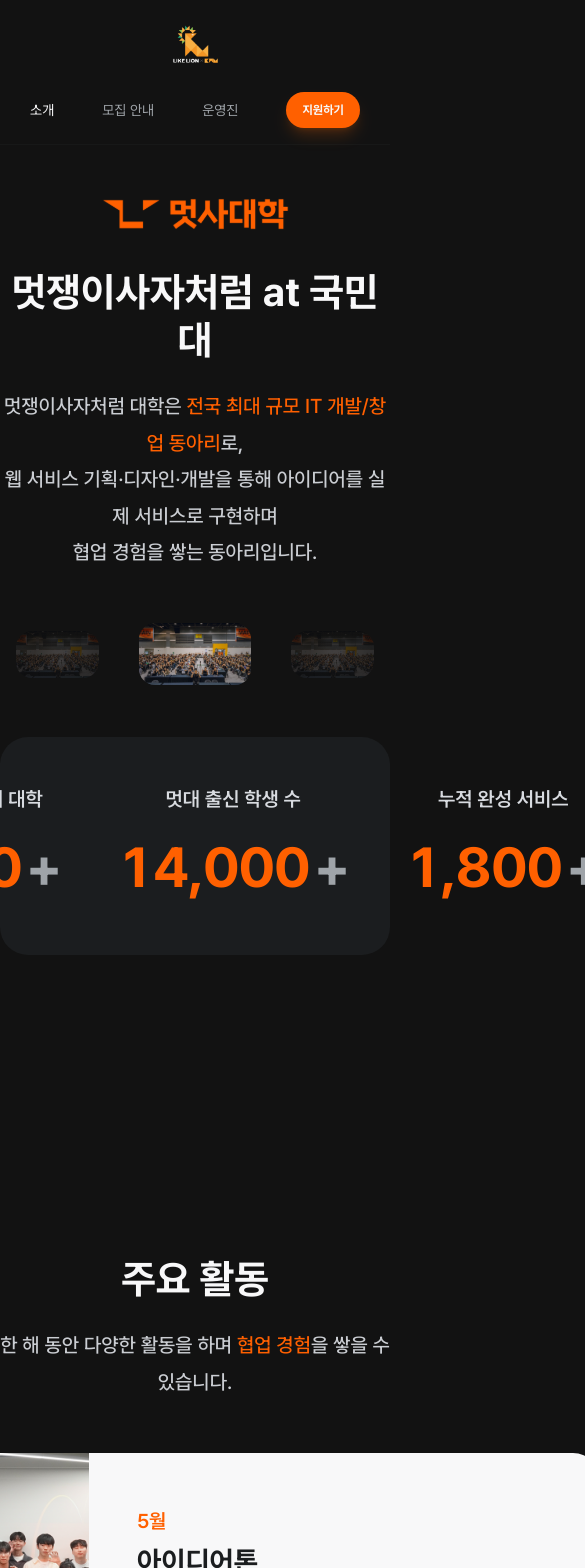
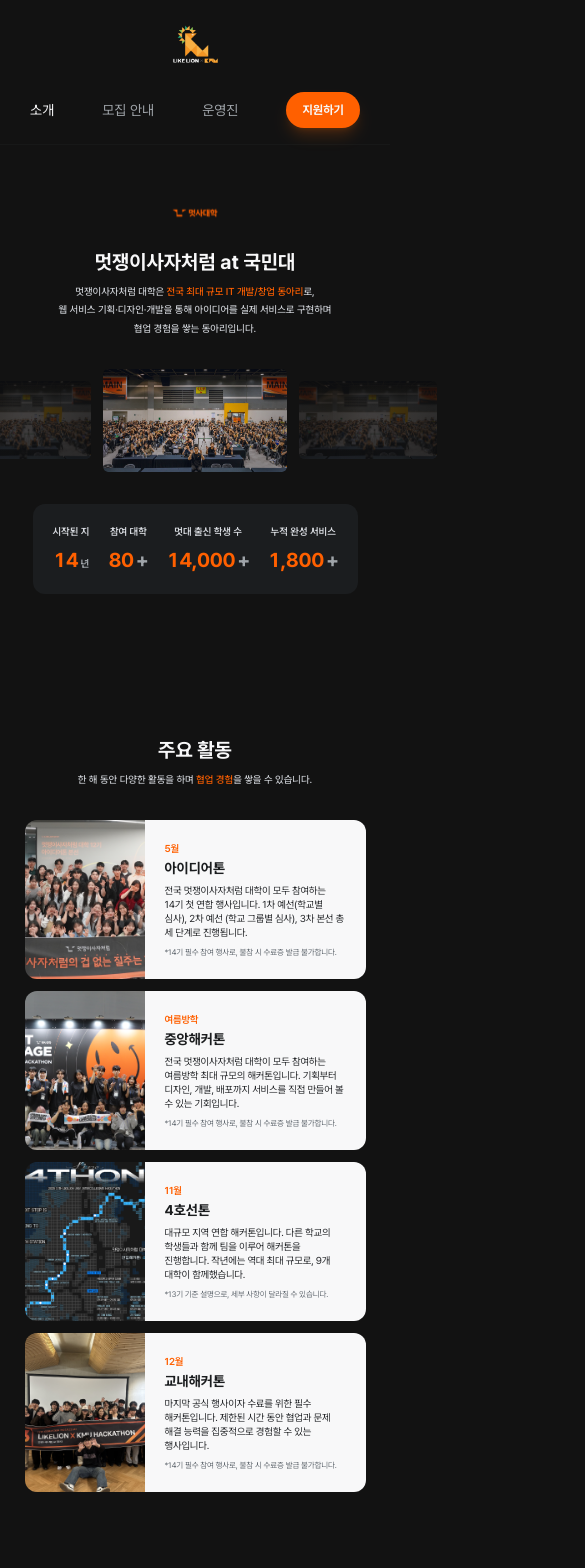
Before and after one commit to LikeLion-at-KMU/14th-Page, a Next.js app: page / in a window 390 px wide. Shown: the top 1568 px of the page, 585 px wide, since content can reach past the window. Built offline with nearby package versions, Linux system fonts and the light colour scheme.

Commit message:
Feat: 소개 페이지 모바일 레이아웃 반영

```diff
--- a/app/layout.js
+++ b/app/layout.js
@@ -3,8 +3,8 @@
 
 export default function RootLayout({ children }) {
   return (
-    <html lang="ko">
-      <body>
+    <html lang="ko" suppressHydrationWarning>
+      <body suppressHydrationWarning>
         <Header />
         {children}
       </body>
--- a/app/page.js
+++ b/app/page.js
@@ -8,7 +8,7 @@
 
 export default function Page() {
   return (
-    <main className="flex flex-col items-center justify-center gap-[100px]">
+    <main className="flex flex-col items-center justify-center gap-12 md:gap-[100px]">
       <Hero>
         <GalleryStrip />
         <StatsCard />
--- a/components/Intro/Activities.jsx
+++ b/components/Intro/Activities.jsx
@@ -13,15 +13,16 @@
   }
 };
 
-function ActivityRow({ month, title, desc, note, imageSrc, imgPos = "50% 50%", imgScale = 1 }) {
+/* 데스크톱 카드 */
+function ActivityRowDesktop({ month, title, desc, note, imageSrc, imgPos = "50% 50%", imgScale = 1 }) {
   return (
     <motion.div
       variants={cardVariants}
-      whileHover={{ y: -5 }} // 호버 시 아주 살짝 위로 들림
-      className="relative h-[312px] w-[812px] group" // group 클래스 추가 (이미지 제어용)
+      whileHover={{ y: -5 }}
+      className="relative h-[312px] w-[812px] group hidden md:flex"
     >
       {/* left image */}
-      <div className="absolute left-0 top-0 h-[312px] w-[300px] overflow-hidden rounded-l-[28px]">
+      <div className="h-[312px] w-[300px] overflow-hidden rounded-l-[28px] shrink-0">
         {/* eslint-disable-next-line @next/next/no-img-element */}
         <img
           src={imageSrc}
@@ -37,7 +38,7 @@
       </div>
 
       {/* right content */}
-      <div className="surface-light absolute left-[300px] top-0 flex h-[312px] w-[512px] items-center justify-center rounded-r-[28px]">
+      <div className="surface-light flex h-[312px] w-[512px] items-center justify-center rounded-r-[28px]">
         <div className="flex w-[416px] flex-col gap-4">
           <div className="flex flex-col items-start gap-3 whitespace-normal break-keep">
             <p className="text-[20px] font-semibold leading-[24px] tracking-[-0.02em] text-primary">{month}</p>
@@ -46,6 +47,46 @@
           </div>
           {note ? (
             <p className="text-[16px] leading-[19px] tracking-[-0.02em] text-text-muted">{note}</p>
+          ) : null}
+        </div>
+      </div>
+    </motion.div>
+  );
+}
+
+/* 모바일 카드 */
+function ActivityRowMobile({ month, title, mobileDesc, note, imageSrc, imgPos = "50% 50%", imgScale = 1 }) {
+  return (
+    <motion.div
+      variants={cardVariants}
+      className="flex w-[341px] h-[159px] md:hidden"
+    >
+      {/* left image */}
+      <div className="w-[120px] h-[159px] overflow-hidden rounded-l-[12px] shrink-0">
+        {/* eslint-disable-next-line @next/next/no-img-element */}
+        <img
+          src={imageSrc}
+          alt=""
+          draggable={false}
+          className="h-full w-full object-cover"
+          style={{
+            objectPosition: imgPos,
+            transform: `scale(${imgScale})`,
+            transformOrigin: "center",
+          }}
+        />
+      </div>
+
+      {/* right content */}
+      <div className="surface-light flex-1 flex items-center justify-center rounded-r-[12px] px-5">
+        <div className="flex flex-col gap-2 w-full">
+          <div className="flex flex-col items-start gap-1.5 whitespace-normal break-keep">
+            <p className="text-[10px] font-semibold leading-[12px] tracking-[-0.02em] text-primary">{month}</p>
+            <p className="text-[14px] font-bold leading-[17px] text-text-strong">{title}</p>
+            <p className="text-[10px] leading-[140%] tracking-[-0.02em] text-text">{mobileDesc}</p>
+          </div>
+          {note ? (
+            <p className="text-[8px] leading-[10px] tracking-[-0.02em] text-text-muted whitespace-nowrap">{note}</p>
           ) : null}
         </div>
       </div>
@@ -62,18 +103,29 @@
       <motion.div
         initial="hidden"
         whileInView="visible"
-        viewport={{ once: true, margin: "-200px" }}
+        viewport={{ once: true, margin: "-100px" }}
         variants={{
           visible: {
             transition: {
-              staggerChildren: 0.2 // 자식 요소들이 0.2초 간격으로 등장
+              staggerChildren: 0.2
             }
           }
         }}
-        className="flex w-[812px] flex-col gap-5"
+        className="flex w-full md:w-[812px] flex-col items-center gap-3 md:gap-5"
       >
         {activities.map((item) => (
-          <ActivityRow key={item.title} {...item} />
+          <div key={item.title}>
+            <ActivityRowDesktop {...item} />
+            <ActivityRowMobile
+              month={item.month}
+              title={item.title}
+              mobileDesc={item.mobileDesc || item.desc}
+              note={item.note}
+              imageSrc={item.imageSrc}
+              imgPos={item.imgPos}
+              imgScale={item.imgScale}
+            />
+          </div>
         ))}
       </motion.div>
     </SectionLayout>
--- a/components/Intro/GalleryStrip.jsx
+++ b/components/Intro/GalleryStrip.jsx
@@ -1,6 +1,6 @@
 function Img({ src, aspect, dim }) {
   return (
-    <div className={`relative overflow-hidden rounded-[16px] ${aspect}`}>
+    <div className={`relative overflow-hidden rounded-[5px] md:rounded-[16px] ${aspect}`}>
       {/* eslint-disable-next-line @next/next/no-img-element */}
       <img
         src={src}
@@ -9,24 +9,27 @@
         style={{ opacity: dim ? 0.25 : 1 }}
         draggable={false}
       />
-      <div className="pointer-events-none  absolute inset-0 bg-[radial-gradient(circle,rgba(0,0,0,0)_0%,rgba(0,0,0,0.2)_100%)]" />
+      <div className="pointer-events-none absolute inset-0 bg-[radial-gradient(circle,rgba(0,0,0,0)_0%,rgba(0,0,0,0.2)_100%)]" />
     </div>
   );
 }
 
 export default function GalleryStrip() {
   return (
-    <div className="mx-auto flex w-full max-w-[1440px] items-center justify-center gap-10 px-4">
-      <div className="flex-1">
-        <Img src="/gallery/Img1.png" aspect="aspect-[427/240]" dim/>
+    <div className="mx-auto flex w-full max-w-[488px] md:max-w-[1440px] items-center justify-center gap-3 md:gap-10 px-0 md:px-4">
+      {/* 모바일: 138x78, 데스크톱: flex-1 */}
+      <div className="w-[138px] md:w-auto md:flex-1 shrink-0 md:shrink">
+        <Img src="/gallery/Img1.png" aspect="aspect-[138/78] md:aspect-[427/240]" dim/>
       </div>
 
-      <div className="flex-[1.33]">
-        <Img src="/gallery/Img1.png" aspect="aspect-[569/320]" />
+      {/* 모바일: 184x103, 데스크톱: flex-[1.33] */}
+      <div className="w-[184px] md:w-auto md:flex-[1.33] shrink-0 md:shrink">
+        <Img src="/gallery/Img1.png" aspect="aspect-[184/103] md:aspect-[569/320]" />
       </div>
 
-      <div className="flex-1">
-        <Img src="/gallery/Img1.png" aspect="aspect-[427/240]" dim/>
+      {/* 모바일: 138x78, 데스크톱: flex-1 */}
+      <div className="w-[138px] md:w-auto md:flex-1 shrink-0 md:shrink">
+        <Img src="/gallery/Img1.png" aspect="aspect-[138/78] md:aspect-[427/240]" dim/>
       </div>
     </div>
   );
--- a/components/Intro/Hero.jsx
+++ b/components/Intro/Hero.jsx
@@ -2,9 +2,28 @@
 
 export default function Hero({ children }) {
   return (
-    <div className="flex w-full flex-col items-center pt-[88px]">
+    <div className="flex w-full flex-col items-center pt-[140px] md:pt-[88px]">
       <SectionLayout
-        image = {<img src="/LikeLion_Logo.svg" alt="멋사대학 로고" width={207} height={52} draggable={false}/>}
+        image={
+          <>
+            {/* 모바일: 50x50 로고 */}
+            <img
+              src="/LikeLion_Logo.svg"
+              alt="멋사대학 로고"
+              className="block md:hidden w-[50px] h-[50px]"
+              draggable={false}
+            />
+            {/* 데스크톱: 207x52 로고 */}
+            <img
+              src="/LikeLion_Logo.svg"
+              alt="멋사대학 로고"
+              className="hidden md:block"
+              width={207}
+              height={52}
+              draggable={false}
+            />
+          </>
+        }
         title="멋쟁이사자처럼 at 국민대"
         description={
           <>
--- a/components/Intro/StatsCard.jsx
+++ b/components/Intro/StatsCard.jsx
@@ -4,26 +4,26 @@
   const hasPlus = value.includes("+");
   const numericValue = Number(value.replace(/[,+]/g, ""));
   return (
-    <div className="flex flex-col items-center justify-center gap-4">
-      <div className="text-[20px] font-semibold leading-[140%] text-[var(--g3)]">{label}</div>
-      <div className="relative h-[78px] tabular-nums">
+    <div className="flex flex-col items-center justify-center gap-2 md:gap-4">
+      <div className="text-[10px] md:text-[20px] font-semibold leading-[140%] text-[var(--g3)] whitespace-nowrap">{label}</div>
+      <div className="relative h-[28px] md:h-[78px] tabular-nums">
         {/* 최종 값으로 너비 예약 (보이지 않는 더미값) */}
-        <div className="invisible flex items-end justify-center gap-1" aria-hidden="true">
-          <span className="text-[56px] font-bold leading-[140%] tracking-[-0.02em]">{value}</span>
+        <div className="invisible flex items-end justify-center gap-0.5 md:gap-1" aria-hidden="true">
+          <span className="text-[20px] md:text-[56px] font-bold leading-[140%] tracking-[-0.02em]">{value}</span>
           {suffix && (
-            <span className="pb-[12px] text-[32px] font-bold leading-[140%] tracking-[-0.02em]">{suffix}</span>
+            <span className="pb-1 md:pb-3 text-[10px] md:text-[32px] font-bold leading-[140%] tracking-[-0.02em]">{suffix}</span>
           )}
         </div>
         {/* 실제 애니메이션 값 */}
-        <div className="absolute inset-0 flex items-end justify-center gap-1">
-          <span className="text-[56px] font-bold leading-[140%] tracking-[-0.02em] text-primary">
+        <div className="absolute inset-0 flex items-end justify-center gap-0.5 md:gap-1">
+          <span className="text-[20px] md:text-[56px] font-bold leading-[140%] tracking-[-0.02em] text-primary">
             <AnimatedCounter to={numericValue} />
           </span>
           {hasPlus && (
-            <span className="text-[56px] font-bold leading-[140%] tracking-[-0.02em] text-text-subtle">+</span>
+            <span className="text-[20px] md:text-[56px] font-bold leading-[140%] tracking-[-0.02em] text-text-subtle">+</span>
           )}
           {suffix && (
-            <span className="pb-[12px] text-[32px] font-bold leading-[140%] tracking-[-0.02em] text-text-subtle">
+            <span className="pb-1 md:pb-3 text-[10px] md:text-[32px] font-bold leading-[140%] tracking-[-0.02em] text-text-subtle">
               {suffix}
             </span>
           )}
@@ -36,8 +36,8 @@
 
 export default function StatsCard() {
   return(
-    <div className="w-full max-w-[912px] rounded-card bg-surface">
-      <div className="flex items-center justify-center gap-[60px] py-[48px]">
+    <div className="w-full max-w-[325px] md:max-w-[912px] rounded-[12px] md:rounded-card bg-surface">
+      <div className="flex items-center justify-center gap-5 md:gap-[60px] py-5 md:py-12 px-6 md:px-0">
         <Stat label="시작된 지" value="14" suffix="년" />
         <Stat label="참여 대학" value="80+" />
         <Stat label="멋대 출신 학생 수" value="14,000+" />
--- a/components/Intro/Tracks.jsx
+++ b/components/Intro/Tracks.jsx
@@ -9,7 +9,7 @@
       title="트랙 소개"
       description={<>세 개의 트랙으로 나누어 <span className="text-primary">트랙별 세션, 스터디</span>를 진행합니다.<br />자세한 내용은 모집 안내에서 확인할 수 있습니다.</>}
     >
-      <div className="flex w-full items-center justify-center gap-8">
+      <div className="flex w-full items-center justify-center gap-3 md:gap-8">
         <TrackCard
           roleEn="Front-end Developer"
           roleKo="프론트엔드"
@@ -29,7 +29,7 @@
 
       <Link
         href="/recruit"
-        className="inline-flex h-[97px] w-[391px] items-center justify-center rounded-ui bg-text px-[48px] py-[32px] text-[28px] font-semibold leading-[33px] text-[var(--g7)]"
+        className="inline-flex h-[40px] md:h-[97px] w-[194px] md:w-[391px] items-center justify-center rounded-[10px] md:rounded-ui bg-text px-6 md:px-[48px] py-3 md:py-[32px] text-[12px] md:text-[28px] font-semibold leading-[14px] md:leading-[33px] text-[var(--g7)]"
       >
         세션 커리큘럼 보러 가기 →
       </Link>
--- a/components/common/SectionLayout.jsx
+++ b/components/common/SectionLayout.jsx
@@ -1,19 +1,19 @@
 export default function SectionLayout({ title, description, image, children, className = "" }) {
   return (
-    <section className={`flex w-full flex-col items-center py-[100px] ${className}`}>
-      <div className="flex flex-col items-center gap-6 text-center">
+    <section className={`flex w-full flex-col items-center py-12 md:py-[100px] px-5 md:px-0 ${className}`}>
+      <div className="flex flex-col items-center gap-2 md:gap-6 text-center">
         {image && <div className="mb-1">{image}</div>}
-        <h2 className="text-[40px] font-bold leading-[48px] text-text-strong">
+        <h2 className="text-[20px] md:text-[40px] font-bold leading-[24px] md:leading-[48px] text-text-strong">
           {title}
         </h2>
         {description && (
-          <div className="text-[20px] font-medium leading-[183%] text-text-muted">
+          <div className="text-[10px] md:text-[20px] font-medium leading-[183%] text-text-muted">
             {description}
           </div>
         )}
       </div>
 
-      <div className="mt-[52px] flex w-full flex-col items-center gap-[52px]">
+      <div className="mt-8 md:mt-[52px] flex w-full flex-col items-center gap-8 md:gap-[52px]">
         {children}
       </div>
     </section>
--- a/constants/activities.jsx
+++ b/constants/activities.jsx
@@ -2,7 +2,7 @@
   {
     month: "5월",
     title: "아이디어톤",
-    desc: (<>전국 멋쟁이사자처럼 대학이 모두 참여하는 14기 첫 연합 행사입니다. 1차 예선(학교별 심사), 2차 예선<br/>(학교 그룹별 심사), 3차 본선 총 세 단계로 진행됩니다.</>),
+    desc: (<>전국 멋쟁이사자처럼 대학이 모두 참여하는 14기 첫 연합 행사입니다. 1차 예선(학교별 심사), 2차 예선 (학교 그룹별 심사), 3차 본선 총 세 단계로 진행됩니다.</>),
     note: "*14기 필수 참여 행사로, 불참 시 수료증 발급 불가합니다.",
     imageSrc: "/activities/idea.png",
   },
@@ -17,7 +17,7 @@
     month: "11월",
     title: "4호선톤",
     desc: "대규모 지역 연합 해커톤입니다. 다른 학교의 학생들과 함께 팀을 이루어 해커톤을 진행합니다. 작년에는 역대 최대 규모로, 9개 대학이 함께했습니다.",
-    note: "*13기 기준 설명으로, 14기에는 세부 사항이 달라질 수 있습니다.",
+    note: "*13기 기준 설명으로, 세부 사항이 달라질 수 있습니다.",
     imageSrc: "/activities/line4.png",
   },
   {
```
Also changed, not shown: components/common/TrackCard.jsx (+74 -7 lines).
